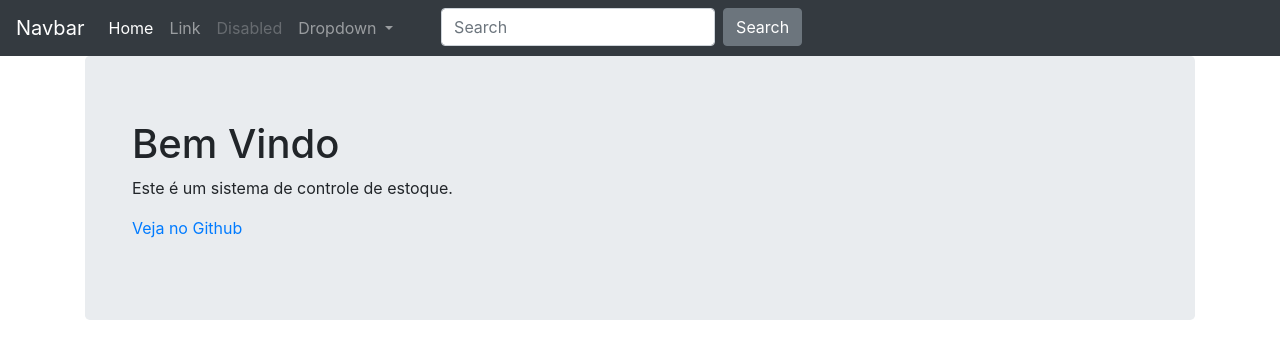
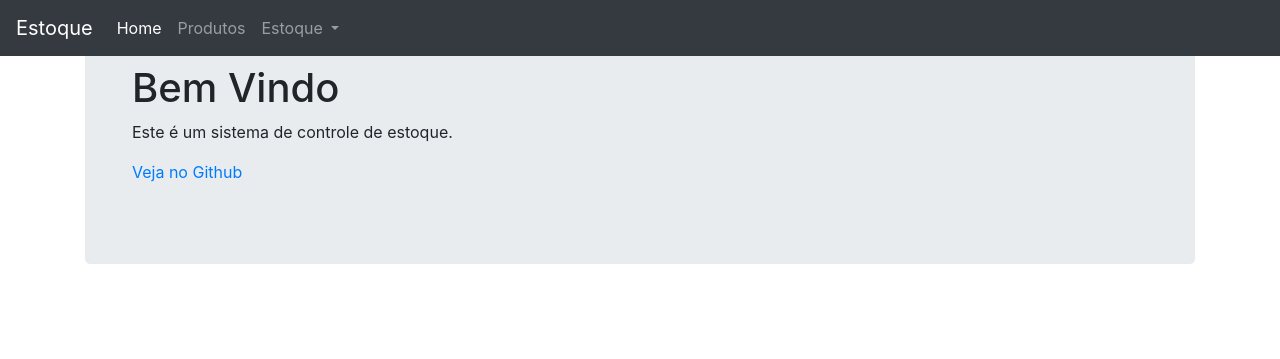
Before and after one commit to CleitonSilvaT/ControleEstoque, a Django app: page / in a window 1280 px wide. Shown: the top 359 px of the page. Run offline with Django 3.2, Linux system fonts and the light colour scheme; parts of the project's set-up code (start-up, migrations or seed data) failed here and were passed over; some libraries are stand-ins or nearby versions.

Commit message:
Update nav. Close #15

```diff
--- a/projeto/core/templates/includes/nav.html
+++ b/projeto/core/templates/includes/nav.html
@@ -1,5 +1,5 @@
-<nav class="navbar navbar-expand-md navbar-dark bg-dark fixedtop">
-    <a class="navbar-brand" href="#">Navbar</a>
+<nav class="navbar navbar-expand-lg navbar-dark bg-dark fixed-top">
+    <a class="navbar-brand" href="#">Estoque</a>
     <button class="navbar-toggler" type="button" data-toggle="collapse"
     data-target="#navbarsExampleDefault" aria-controls="#navbarsExampleDefault"
     aria-expanded="false" aria-label="Toggle navigation">
@@ -14,30 +14,18 @@
                 </a>
             </li>
             <li class="nav-item">
-                <a class="nav-link" href="#">Link</a>
-            </li>
-            <li class="nav-item">
-                <a class="nav-link disabled" href="#" tabindex="-1"
-                aria-disabled="true">Disabled</a>
+                <a class="nav-link" href="#">Produtos</a>
             </li>
             <li class="nav-item dropdown">
                 <a class="nav-link dropdown-toggle" href="#" id="dropdown01"
                 data-toggle="dropdown" aria-haspopup="true" aria-expanded="false">
-                Dropdown
+                Estoque
                 </a>
                 <div class="dropdown-menu" aria-labelledby="dropdown01">
-                    <a class="dropdown-item" href="#">Action</a>
-                    <a class="dropdown-item" href="#">Another action</a>
-                    <a class="dropdown-item" href="#">Something else here</a>
+                    <a class="dropdown-item" href="#">Entrada</a>
+                    <a class="dropdown-item" href="#">Saída</a>
                 </div>
             </li>
         <ul>
-        <form class="form-inline my-2 my-lg-0">
-            <input class="form-control mr-sm-2" type="text" placeholder="Search"
-            aria-label="Search">
-            <button class="btn btn-secondary my-2 my-sm-0" type="submit">
-            Search
-            </button>
-        </form>
     </div>
 </nav>
```
